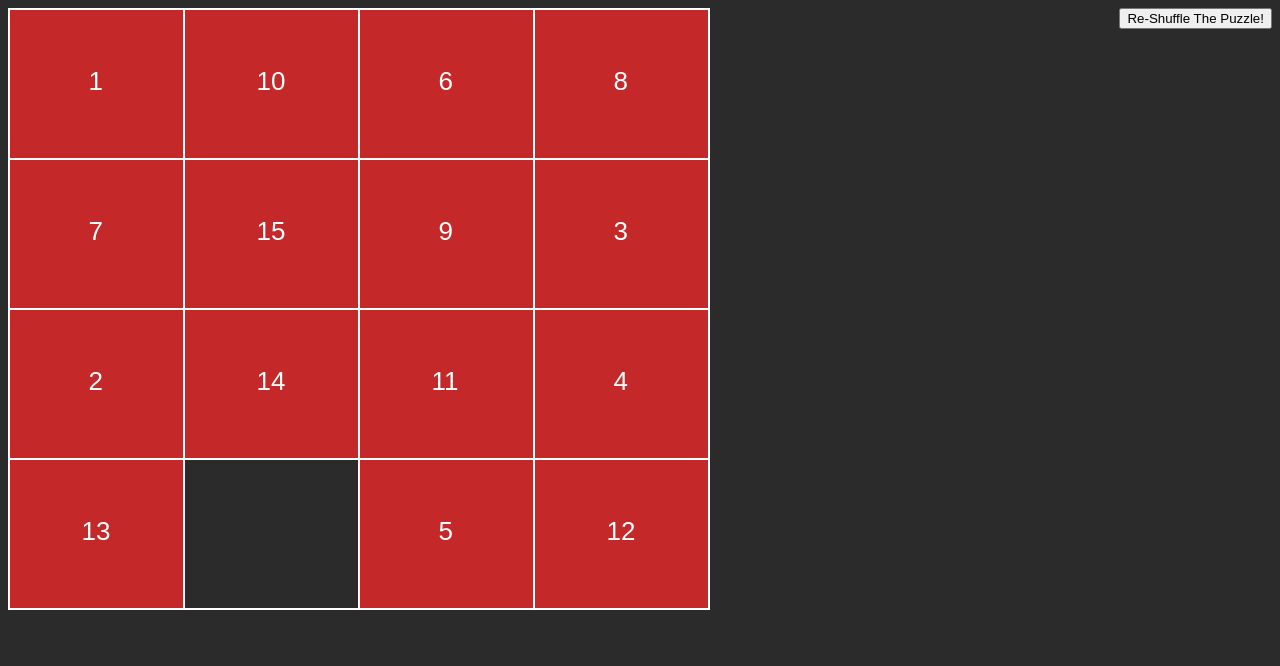
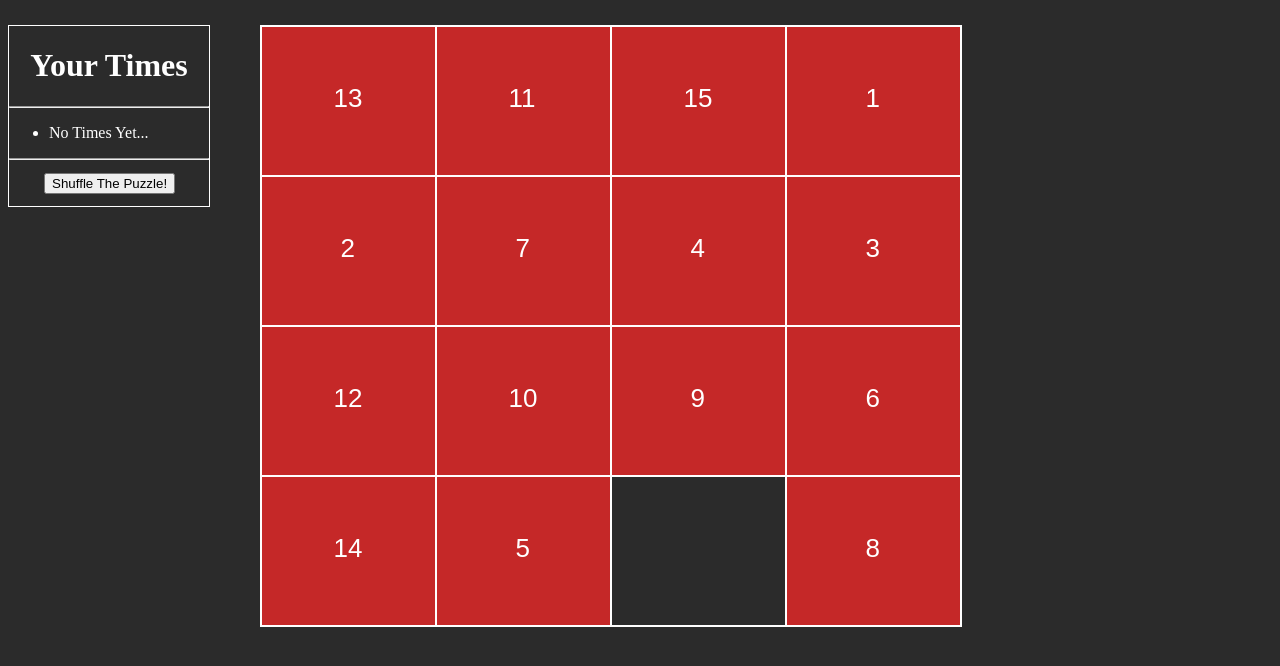
Before and after one commit to SBurrell23/Sliding_Puzzle, a plain HTML site: page index.html in a window 1280 px wide. Drawn offline with nearby package versions, Linux system fonts and the light colour scheme.

Commit message:
add times and polished up for website.

```diff
--- a/SlidingPuzzle.js
+++ b/SlidingPuzzle.js
@@ -1,11 +1,13 @@
 function SlidingPuzzle()
 {
 	this.canvas 		= document.getElementById("canvas");
-	this.ctx			= canvas.getContext("2d");
-	this.canvasWidth 	= 700;
-	this.canvasHeight 	= 600;
-	this.shuffleCount   = 1500; //Pseudo-random shuffles
+	this.ctx 			= canvas.getContext("2d");
+	this.canvasWidth	= 700;
+	this.canvasHeight	= 600;
+	this.shuffleCount	= 2000; //Pseudo-random shuffles
 	this.gameWon		= false;
+	this.startTime		= null;
+	this.endTime		= null;
 
 	this.board = [
 		[1,5,9,13],
@@ -22,7 +24,7 @@ SlidingPuzzle.prototype.initCanvas = function()
 	var self = this;
 	this.canvas.width 	= this.canvasWidth;
 	this.canvas.height 	= this.canvasHeight;
-	this.ctx.fillStyle = "#FFFFFF";
+	this.ctx.fillStyle  = "#FFFFFF";
 	this.ctx.fillRect(0,0,this.canvasWidth,this.canvasHeight);
 
 	this.shuffleTiles();
@@ -31,6 +33,7 @@ SlidingPuzzle.prototype.initCanvas = function()
 		if(self.gameWon == false)
 			self.handleMouseClicks(evt,self);
 	},false);
+	this.startTime = performance.now();
 }
 
 SlidingPuzzle.prototype.shuffleTiles = function()
@@ -144,12 +147,19 @@ SlidingPuzzle.prototype.handleMouseClicks = function(evt,self)
 
 	if(_.isEqual(self.board, finishedBoard))
 	{
+		this.canvas.removeEventListener("mousedown", function(evt){});
 		this.ctx.fillStyle = "#FFFFFF";
 		this.ctx.strokeStyle = "#2b2b2b";
 		this.ctx.font="76px Arial";
 		this.ctx.fillText("You Win!",self.canvasWidth/2 - 150,self.canvasHeight/2 + 18);
 		this.ctx.strokeText("You Win!",self.canvasWidth/2 - 150,self.canvasHeight/2 + 18);
 		self.gameWon = true;
+		self.endTime = performance.now();
+		var time = ((self.endTime - self.startTime) / 1000);
+		$("#yourTimes").append('<li>'+ (Math.round(time * 100) / 100)+' seconds</li>');
+		self.startTime		= null;
+		self.endTime		= null;
+		$('#noTimes').remove();
 	}
 }
 
--- a/index.html
+++ b/index.html
@@ -2,7 +2,17 @@
 <script src="https://cdnjs.cloudflare.com/ajax/libs/lodash.js/4.17.4/lodash.min.js"></script>
 <script src="SlidingPuzzle.js"></script>
 
-<html style="background-color:#2b2b2b;">
-	<canvas id="canvas" style="border:1px solid #FFFFFF;"></canvas>
-	<button id="shuffleButton" style="float: right;">Re-Shuffle The Puzzle!</button>
+<html style="background-color:#2b2b2b;color:white;">
+	<div style="margin-left:auto;margin-right:auto;width:1280px;margin-top:25px;">
+		<div style="border:1px solid white;width:200px;margin-right:50px;float:left;">
+			<h1 style="text-align:center">Your Times</h1>
+			<hr >
+			<ul id="yourTimes">
+				<li id="noTimes">No Times Yet...</li>
+			</ul>
+			<hr>
+			<button id="shuffleButton" style="margin:5px;margin-left:35px;margin-bottom:12px;">Shuffle The Puzzle!</button>
+		</div>
+		<canvas id="canvas" style="border:1px solid white;"></canvas>
+	</div>
 </html>
```
